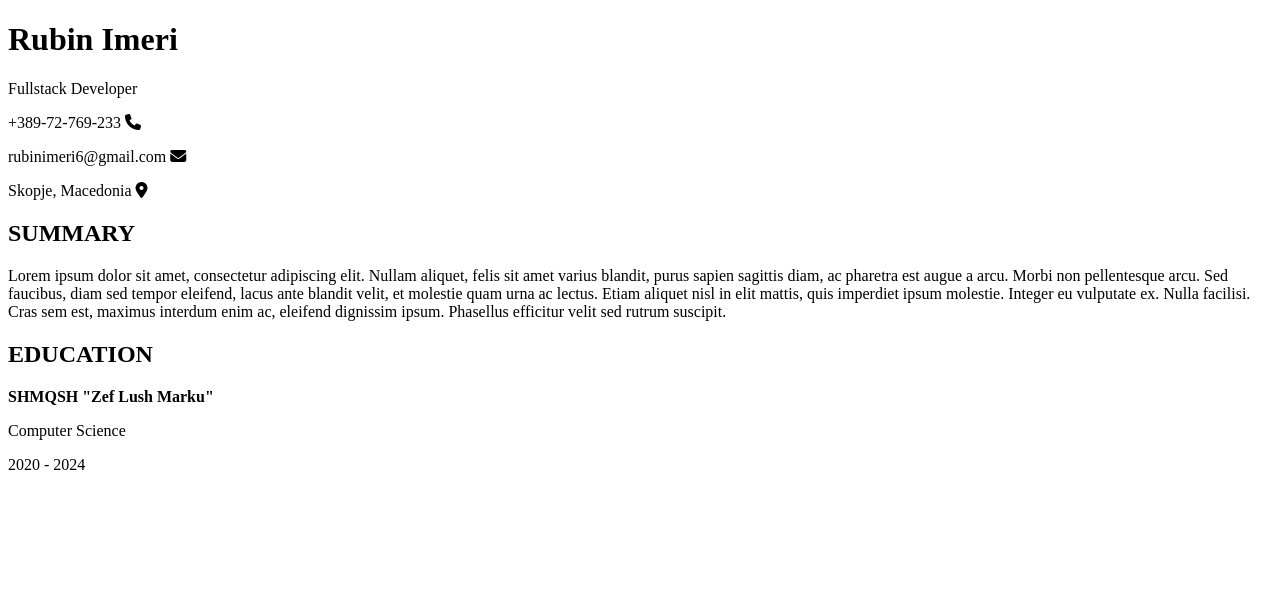
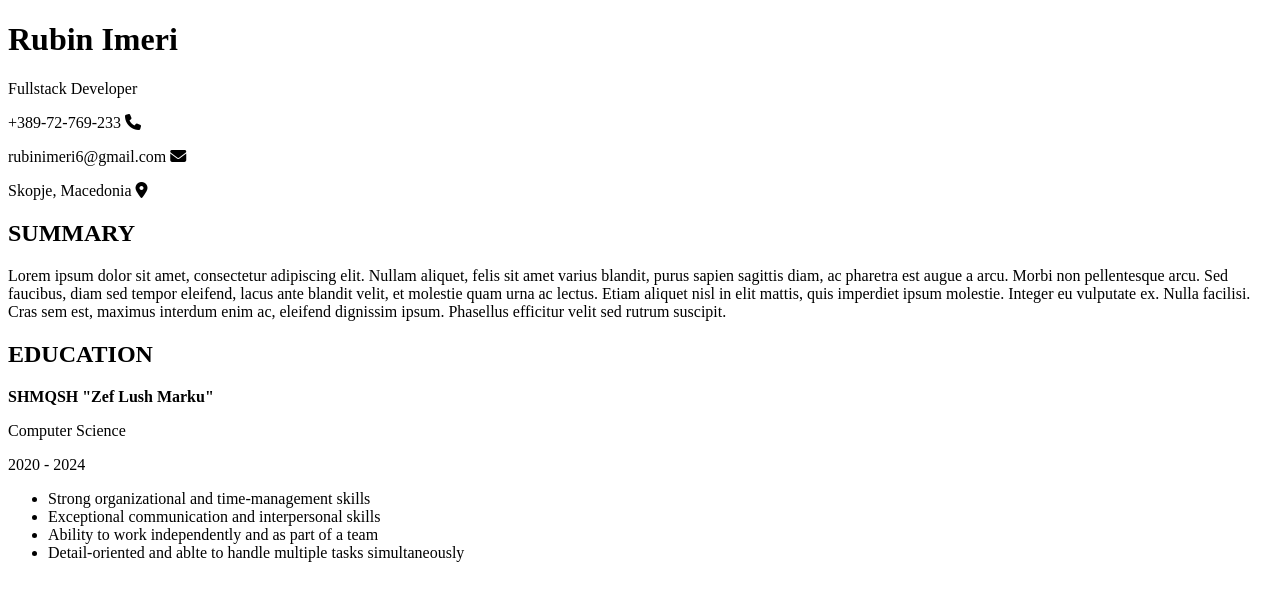
Before and after one commit to rubinimeri/cv-application, a React (Vite) app: page / in a window 1280 px wide. Shown: the top 600 px of the page. Built offline with nearby package versions, Linux system fonts and the light colour scheme.

Commit message:
Import Skills component to App

```diff
--- a/src/components/Resume.jsx
+++ b/src/components/Resume.jsx
@@ -1,6 +1,7 @@
 import PersonalDetails from "./PersonalDetails/PersonalDetails"
 import Summary from "./Summary"
 import Education from "./Education/Education"
+import Skills from "./Skills/Skills"
 
 function Resume({
     personalDetails, summary, educationArray,
@@ -18,6 +19,7 @@ function Resume({
              <div className="education-work">
                 <div className="left">
                     <Education educationArray={educationArray} />
+                    <Skills skills={skills} />
                 </div>
                 <div className="right">
 
--- a/src/components/Skills/Skills.jsx
+++ b/src/components/Skills/Skills.jsx
@@ -0,0 +1,9 @@
+function Skills({ skills }) {
+    const skillItems = skills.map(skill => <li key={skill.id}>{skill.skill}</li>)
+
+    return(
+        <ul className="skills">{skillItems}</ul>
+    )
+}
+
+export default Skills
```
